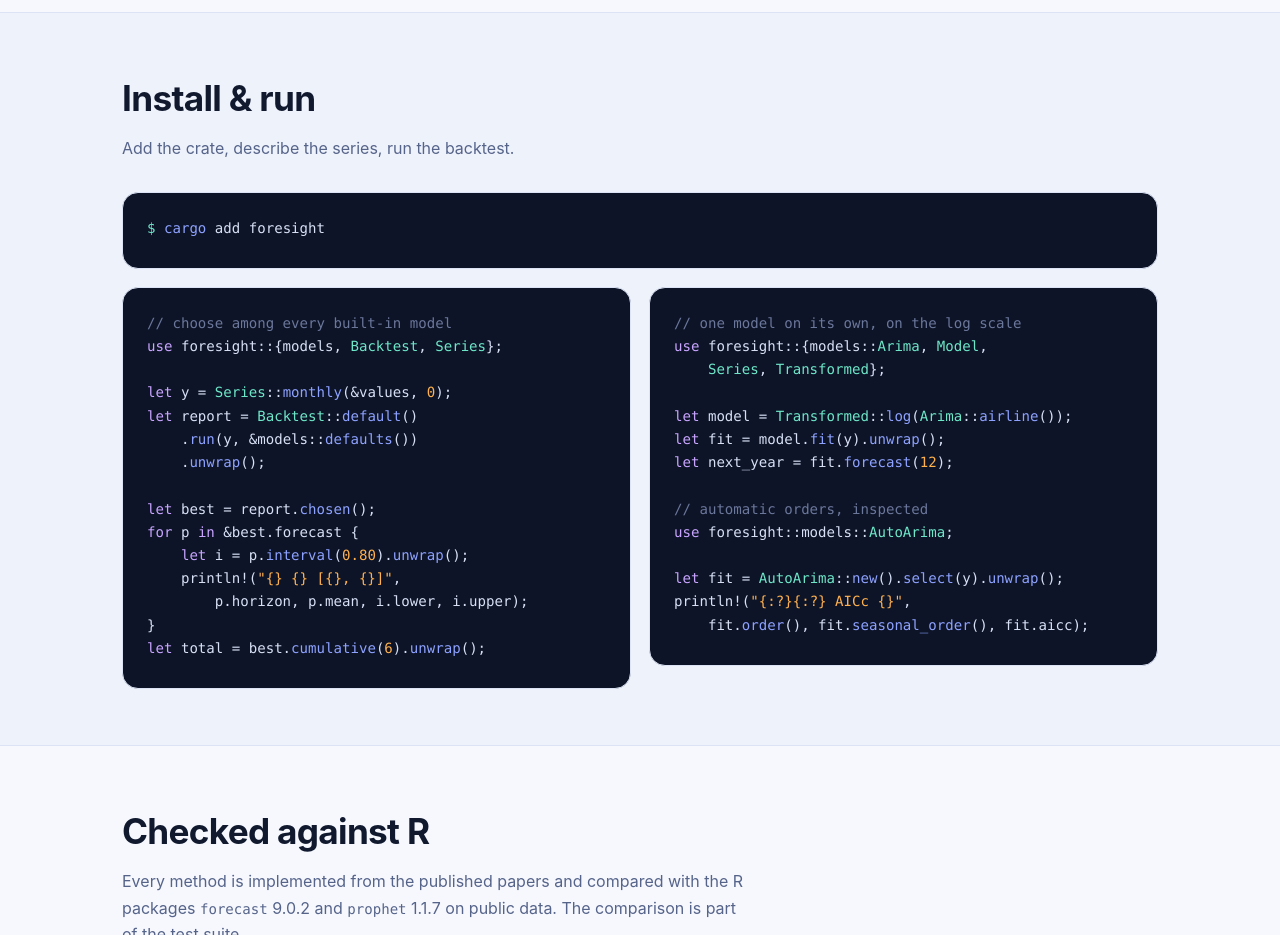
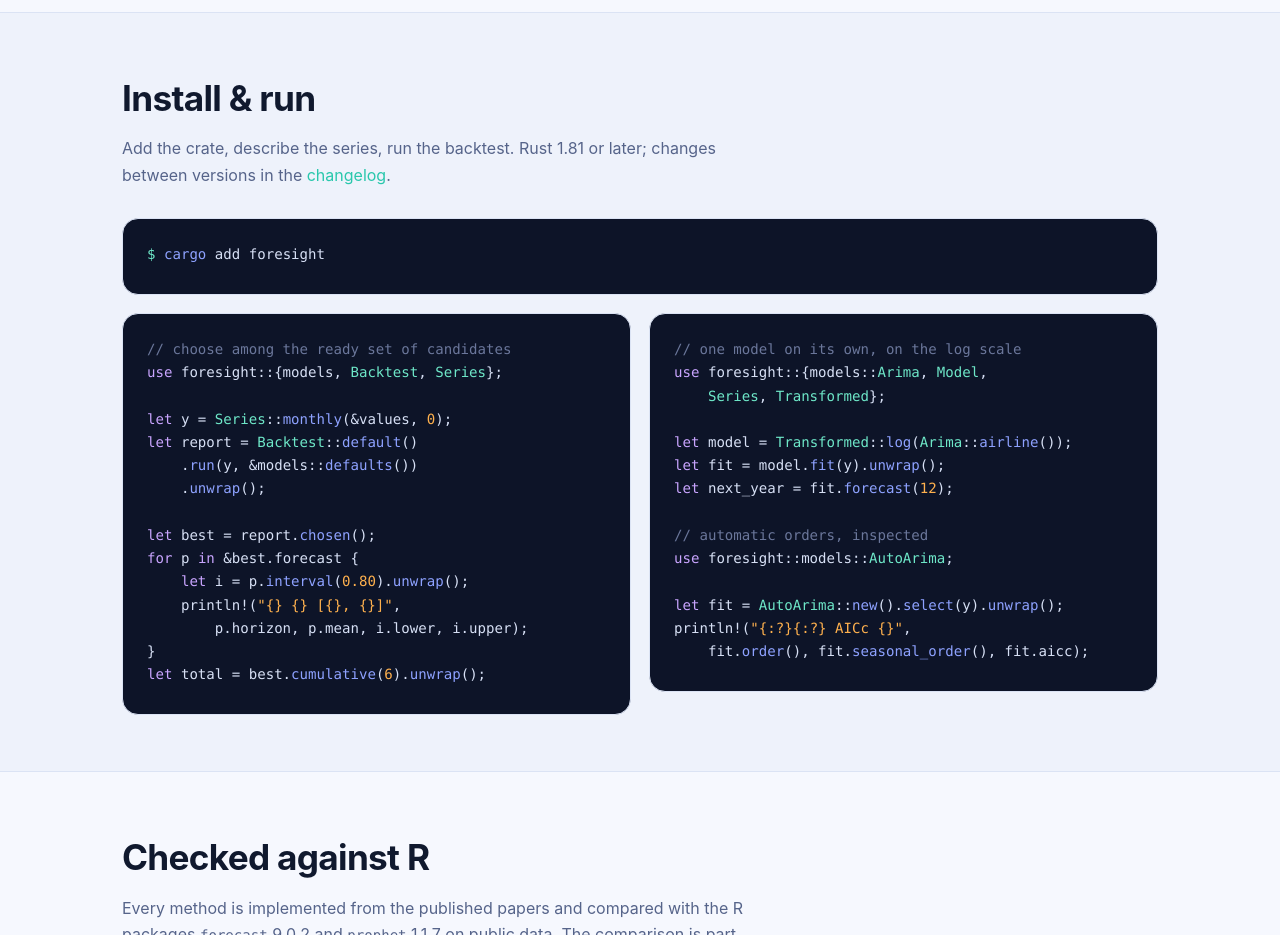
Before and after one commit to milkway/foresight, a plain HTML site: page site/index.html in a window 1280 px wide. Shown: the part 3680-4615 px from the top of the page. Drawn offline with Linux system fonts and the light colour scheme.

Commit message:
Docs: changelog link, minimum versions, the default candidates named as such
Co-Authored-By: Claude Opus 5.5 <noreply@anthropic.com>

```diff
--- a/site/index.html
+++ b/site/index.html
@@ -340,14 +340,14 @@ seasonal_naive         MAPE 11.45%</code></pre>
   <section id="install" class="alt">
     <div class="wrap">
       <h2>Install &amp; run</h2>
-      <p class="sub">Add the crate, describe the series, run the backtest.</p>
+      <p class="sub">Add the crate, describe the series, run the backtest. Rust 1.81 or later; changes between versions in the <a href="https://github.com/milkway/foresight/blob/main/CHANGELOG.md">changelog</a>.</p>
       <div class="panel" style="margin-bottom:18px">
 <pre><code><span class="c-prompt">$</span> <span class="c-cmd">cargo</span> add foresight</code></pre>
       </div>
       <div class="grid f2">
         <div>
           <div class="panel">
-<pre><code><span class="c-cmt">// choose among every built-in model</span>
+<pre><code><span class="c-cmt">// choose among the ready set of candidates</span>
 <span class="c-kw">use</span> foresight::{models, <span class="c-ty">Backtest</span>, <span class="c-ty">Series</span>};
 
 <span class="c-kw">let</span> y = <span class="c-ty">Series</span>::<span class="c-cmd">monthly</span>(&amp;values, <span class="c-flag">0</span>);
```
Also changed, not shown: 1 other file.
